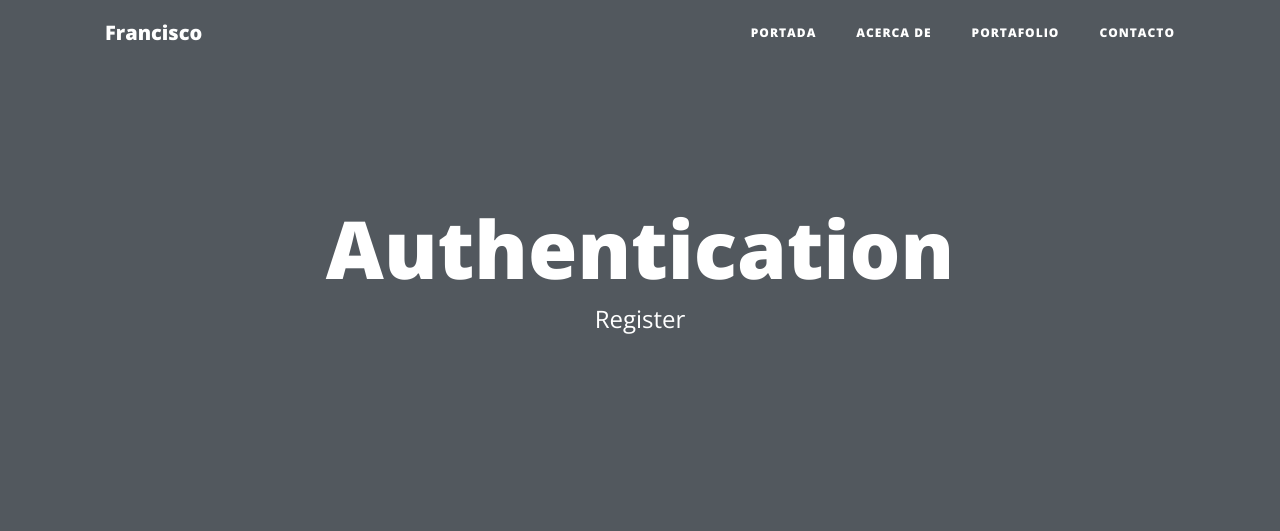
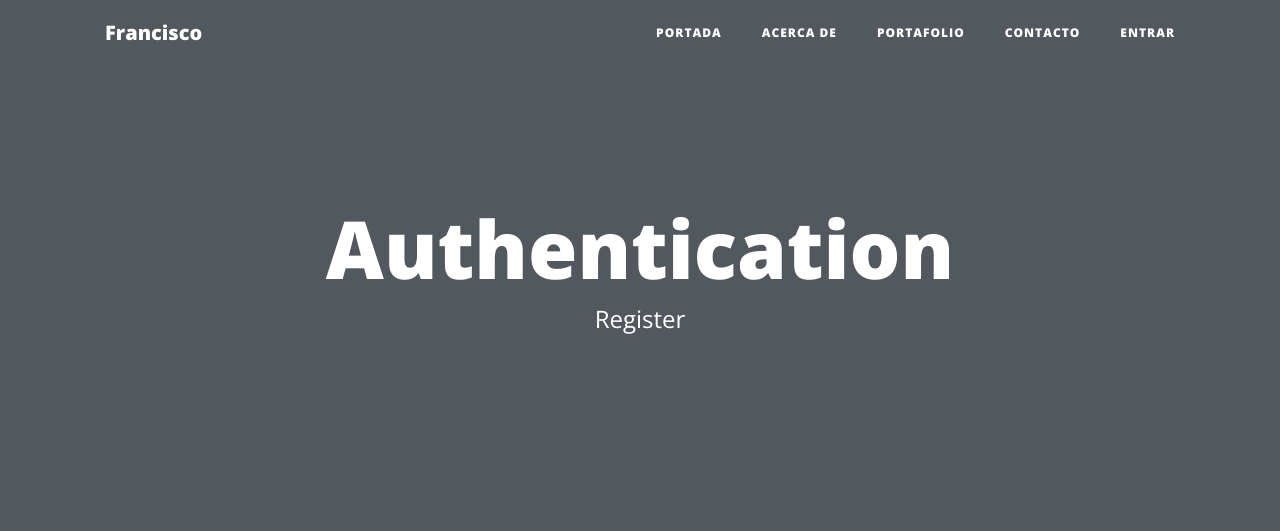
Before and after one commit to franlop24/FlaskWebPersonal, a Flask app: page /auth/register in a window 1280 px wide. Shown: the top 531 px of the page. Run offline with Flask 2, Linux system fonts and the light colour scheme; some libraries are stand-ins or nearby versions.

Commit message:
Implementacion de Logout

```diff
--- a/web_personal/auth/views.py
+++ b/web_personal/auth/views.py
@@ -3,7 +3,7 @@ from flask import (redirect, render_template, request,
                 Blueprint, url_for)
 from werkzeug.security import generate_password_hash
 
-from flask_login import login_user
+from flask_login import login_user, login_required, logout_user
 
 from db.db_connection import get_connection
 from .models import get_user_by_username_and_password
@@ -34,6 +34,12 @@ def login():
 
     return render_template('auth/login.html', form=form)
 
+@auth_blueprint.route("/logout")
+@login_required
+def logout():
+    logout_user()
+    return redirect(url_for('auth.login'))
+
 @auth_blueprint.route('/register', methods=['GET', 'POST'])
 def register():
 
--- a/web_personal/home/views.py
+++ b/web_personal/home/views.py
@@ -9,12 +9,10 @@ def index():
     return render_template('public/index.html')
 
 @home_blueprint.route('/about')
-@login_required
 def about():
     return render_template('public/about.html')
 
 @home_blueprint.route('/contact')
-@login_required
 def contact():
     return render_template('public/contact.html')
 
--- a/web_personal/projects/views.py
+++ b/web_personal/projects/views.py
@@ -1,5 +1,6 @@
 ################# Imorts de Flask & Python #################
 from flask import render_template, request, Blueprint, redirect, url_for, flash
+from flask_login import login_required
 
 from .forms import NewProjectForm, UpdateProjectForm
 from .image_handler import add_image
@@ -15,6 +16,7 @@ project_blueprint = Blueprint('project', __name__)
 
 ################### List Projects #################
 @project_blueprint.route('/list')
+@login_required
 def list():
     conn = get_connection()
     with conn.cursor() as cursor:
@@ -25,6 +27,7 @@ def list():
 
 ################### Show Project #################
 @project_blueprint.route('/<project_id>')
+@login_required
 def show(project_id):
     conn = get_connection()
     with conn.cursor() as cursor:
@@ -35,6 +38,7 @@ def show(project_id):
 
 ################### Create New Project #################
 @project_blueprint.route('/new', methods=['GET', 'POST'])
+@login_required
 def new():
     form = NewProjectForm()
 
@@ -57,6 +61,7 @@ def new():
 
 ################### Update a Project #################
 @project_blueprint.route('/<project_id>/edit', methods=['GET', 'POST'])
+@login_required
 def edit(project_id):
     if request.method == 'GET':
         conn = get_connection()
@@ -97,6 +102,7 @@ def edit(project_id):
 
 ################### Delete a Project #################
 @project_blueprint.route('/<project_id>/delete', methods=['POST'])
+@login_required
 def delete(project_id):
     conn = get_connection()
     with conn.cursor() as cursor:
--- a/web_personal/templates/base.html
+++ b/web_personal/templates/base.html
@@ -41,6 +41,15 @@
             <li class="nav-item">
               <a class="nav-link" href="{{ url_for('contact') }}">Contacto</a>
             </li>
+            {% if current_user.is_authenticated %}
+            <li class="nav-item">
+              <a class="nav-link" href="{{ url_for('auth.logout') }}">Salir</a>
+            </li>
+            {% else %}
+            <li class="nav-item">
+              <a class="nav-link" href="{{ url_for('auth.login') }}">Entrar</a>
+            </li>
+            {% endif %}
           </ul>
         </div>
       </div>
```
